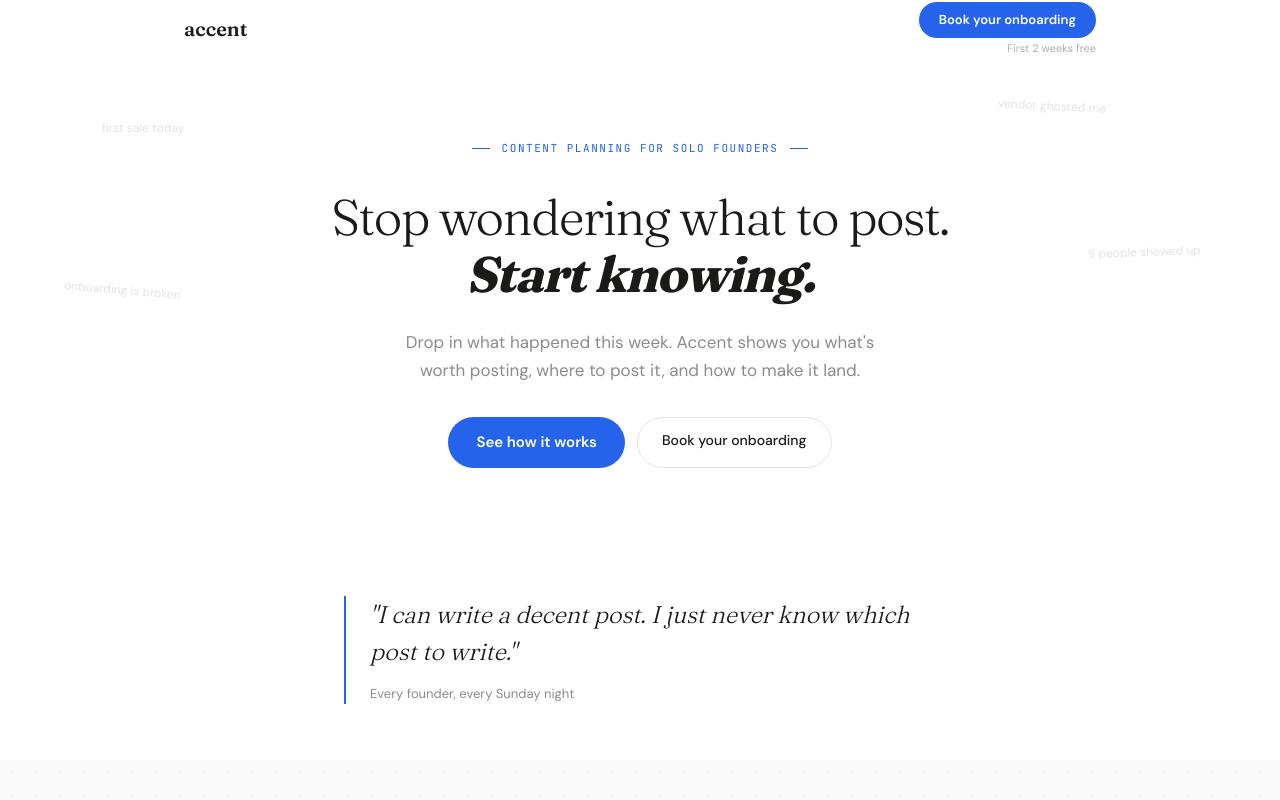
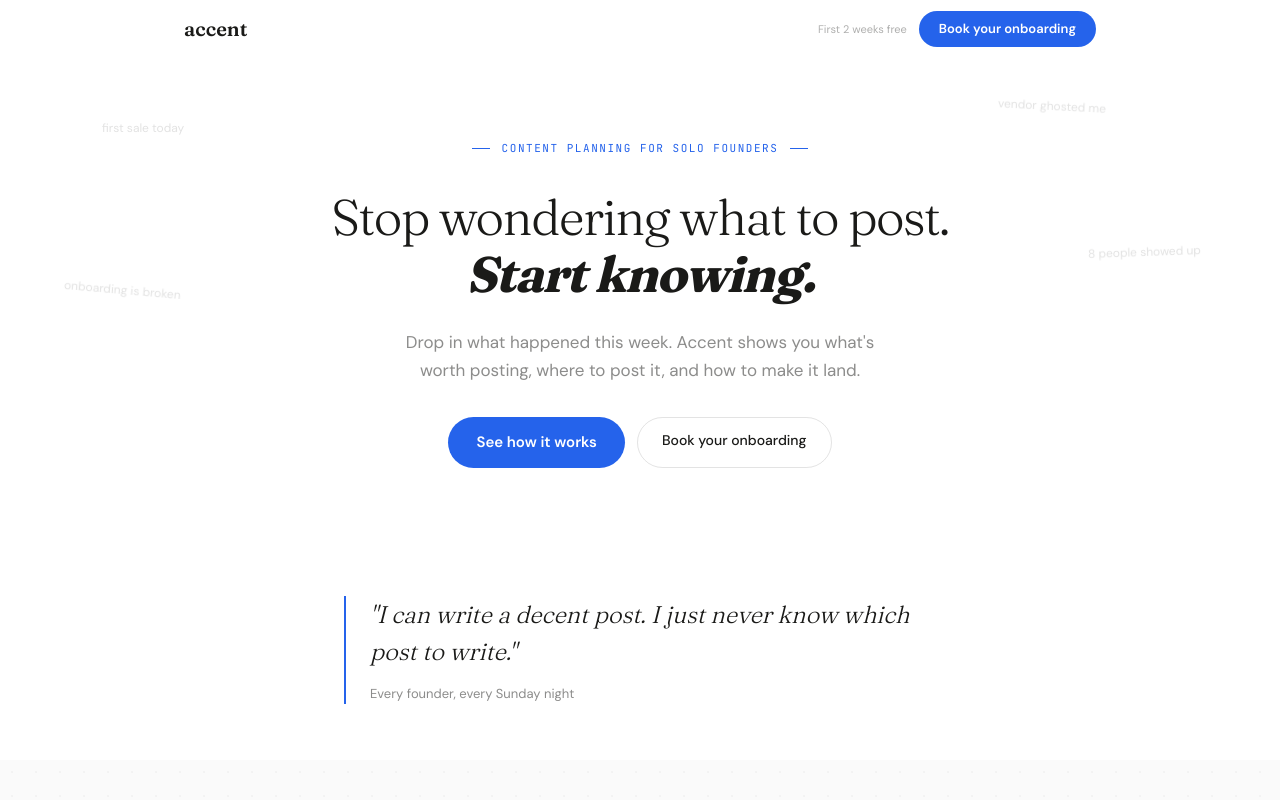
Before and after one commit to yaozhou5/accent-app, a Next.js app: page / in a window 1280 px wide. Shown: the top 800 px of the page. Built offline with nearby package versions, Linux system fonts and the light colour scheme; no server answers; a web font is replaced by a local one.

Commit message:
fix: nav CTA — move 'First 2 weeks free' inline, fix vertical alignment

```diff
--- a/app/page.tsx
+++ b/app/page.tsx
@@ -78,9 +78,9 @@
       <nav className="fixed top-0 left-0 right-0 z-50 transition-all duration-300" style={{ height: 58, background: scrolled ? "rgba(255,255,255,0.92)" : "transparent", backdropFilter: scrolled ? "blur(16px)" : "none", WebkitBackdropFilter: scrolled ? "blur(16px)" : "none", borderBottom: scrolled ? `1px solid ${BORDER}` : "none" }}>
         <div className="max-w-[960px] mx-auto px-6 h-full flex items-center justify-between">
           <span className="font-serif" style={{ fontSize: 20, fontWeight: 600, color: INK }}>accent</span>
-          <div className="flex flex-col items-end gap-0.5">
+          <div className="flex items-center gap-3">
+            <span className="font-sans hidden sm:inline" style={{ fontSize: 11, color: "rgba(26,26,24,0.35)" }}>First 2 weeks free</span>
             <a href={CALENDLY} target="_blank" rel="noopener noreferrer" className="no-underline px-5 py-2 rounded-full text-[13px] font-sans font-semibold transition-transform hover:scale-[1.02] hover:-translate-y-px" style={{ background: BLUE, color: "#fff", borderRadius: 40 }}>Book your onboarding</a>
-            <span className="font-sans" style={{ fontSize: 11, color: "rgba(26,26,24,0.35)" }}>First 2 weeks free</span>
           </div>
         </div>
       </nav>
```
